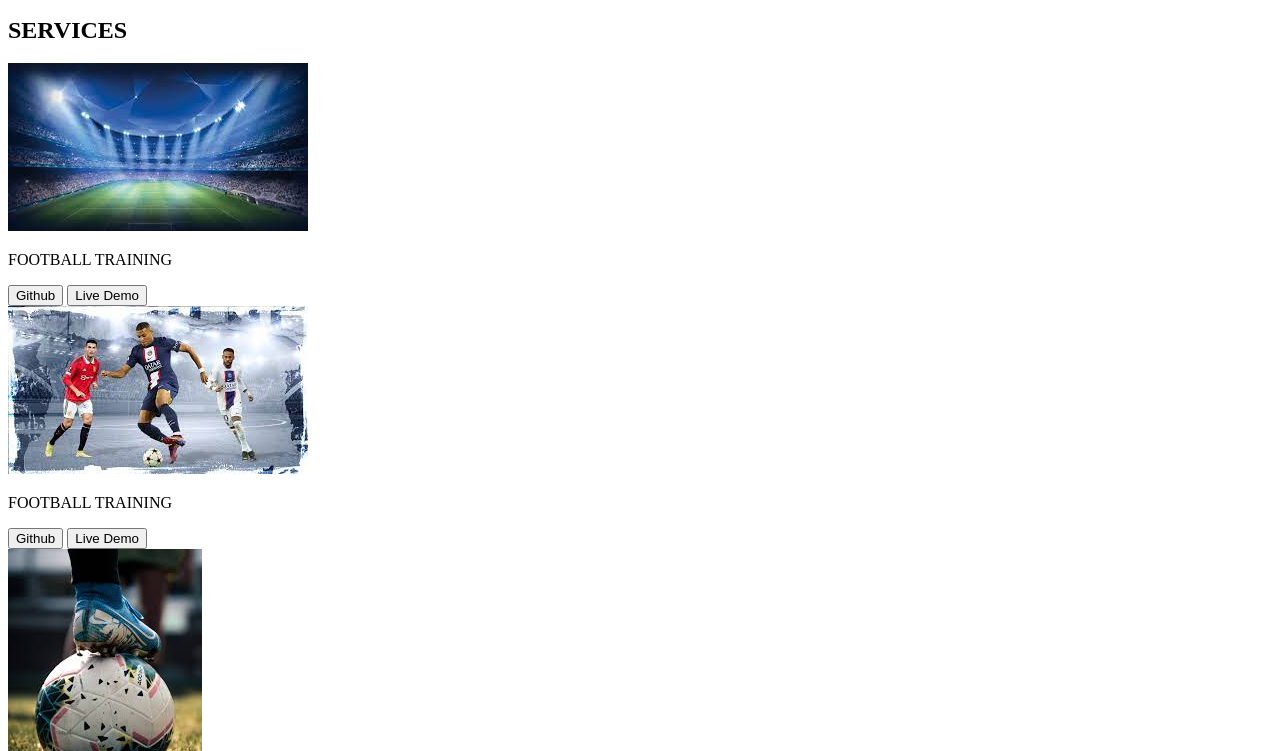
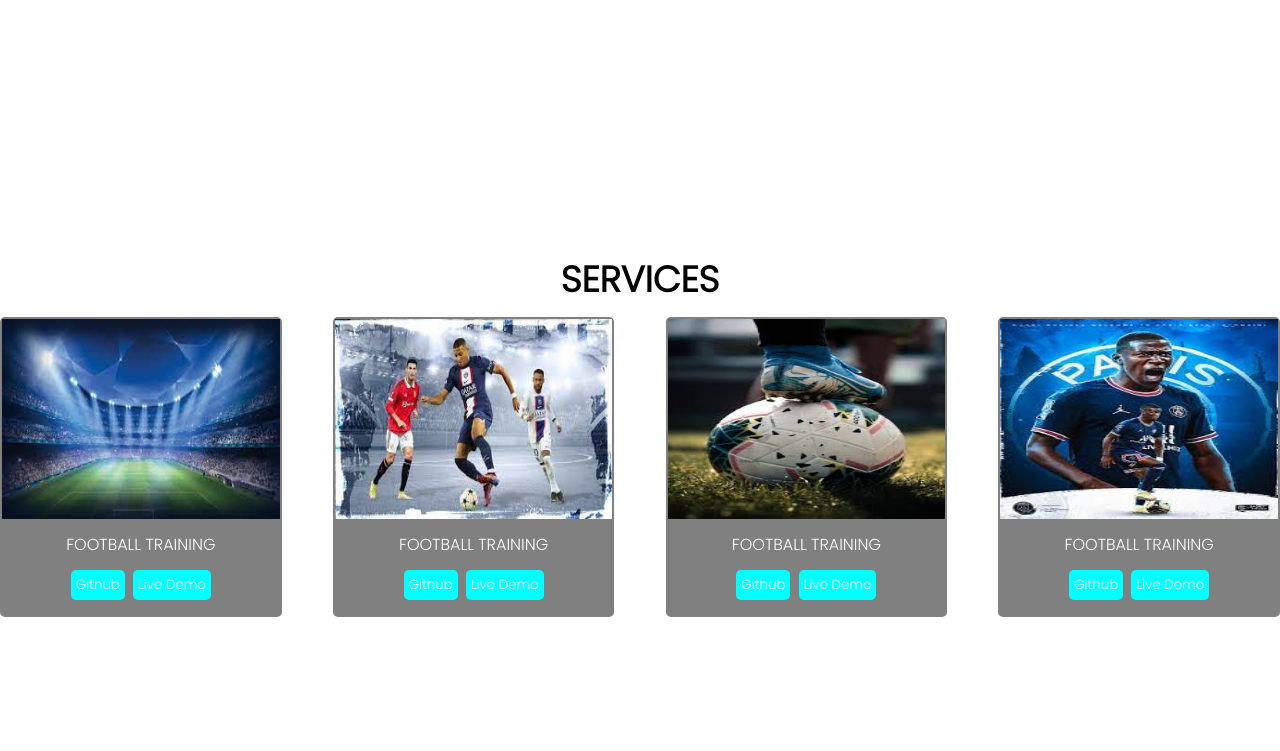
Before and after one commit to Valoski123/PORTFOLIO-ASS, a plain HTML site: page index.html in a window 1280 px wide. Shown: the part 1570-2321 px from the top of the page. Drawn offline with nearby package versions, Linux system fonts and the light colour scheme.

Commit message:
changed file name to index.htm

```diff
--- a/index.html
+++ b/index.html
@@ -4,7 +4,7 @@
     <meta charset="UTF-8">
     <meta name="viewport" content="width=device-width, initial-scale=1.0">
     <title>Document</title>
-    <link rel="stylesheet" href="myportfolio.css">
+    <link rel="stylesheet" href="style.css">
     <link rel="stylesheet" href="https://cdn.jsdelivr.net/npm/bootstrap-icons@1.10.5/font/bootstrap-icons.css">
 </head>
 <body>
```
